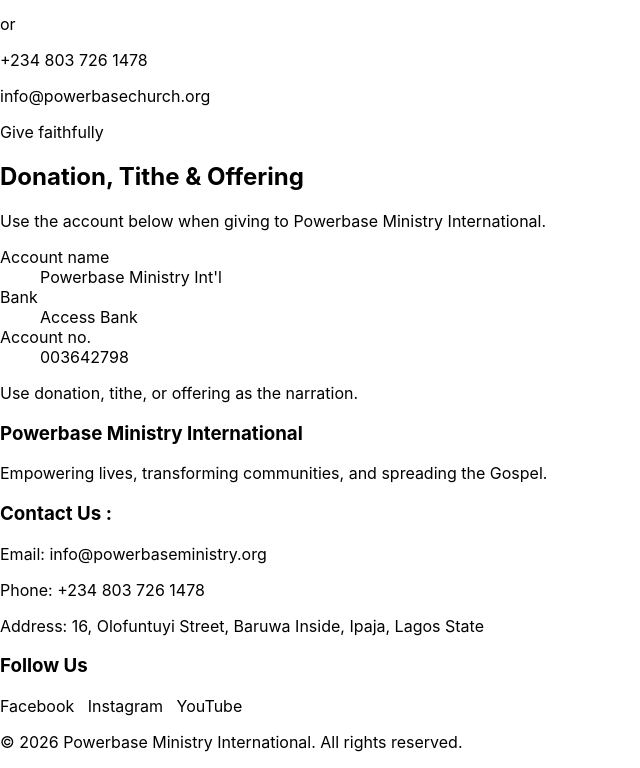
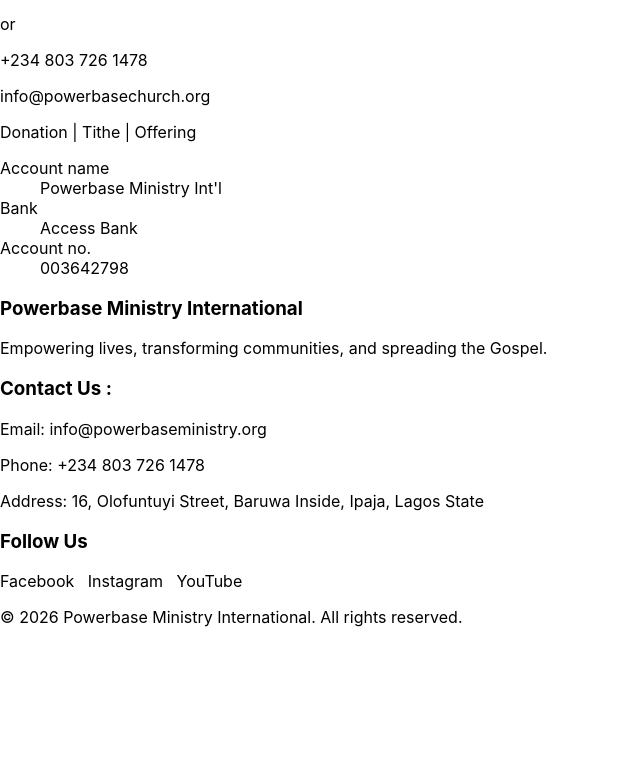
Before and after one commit to Emmycode24/Powerbase-Ministries, a React (Create React App) app: page / in a window 1280 px wide. Shown: the part 3276-4044 px from the top of the page, without its empty margins (0-640 px from the left). After the commit the page ends 3919 px from the top, so only its background shows below. Built offline with nearby package versions, Linux system fonts and the light colour scheme.

Commit message:
Make giving details unobtrusive

```diff
--- a/src/giving.js
+++ b/src/giving.js
@@ -1,11 +1,9 @@
 import React from "react";
 
 const Giving = () => (
-  <aside className="fixed top-20 right-2 z-40 w-[calc(100vw-1rem)] max-w-[16rem] rounded-xl border border-amber-200 bg-white p-3 shadow-2xl sm:top-24 sm:right-4">
-    <p className="text-xs font-semibold uppercase tracking-widest text-amber-700">Give faithfully</p>
-    <h2 className="mt-1 text-sm font-bold text-slate-900 sm:text-base">Donation, Tithe &amp; Offering</h2>
-    <p className="mt-1 text-[11px] text-slate-600">Use the account below when giving to Powerbase Ministry International.</p>
-    <dl className="mt-2 space-y-1 border-t border-slate-100 pt-2 text-[11px] sm:text-xs">
+  <aside className="pointer-events-none fixed top-20 right-2 z-40 w-auto max-w-[13rem] rounded-lg border border-amber-200 bg-white/95 p-2 shadow-lg sm:top-24 sm:right-4">
+    <p className="text-[10px] font-semibold uppercase tracking-wider text-amber-700">Donation | Tithe | Offering</p>
+    <dl className="mt-1 space-y-0.5 border-t border-slate-100 pt-1 text-[10px] sm:text-[11px]">
       <div className="flex justify-between gap-4">
         <dt className="text-slate-500">Account name</dt>
         <dd className="text-right font-semibold text-slate-900">Powerbase Ministry Int&apos;l</dd>
@@ -19,7 +17,6 @@
         <dd className="font-mono text-xs font-bold tracking-wider text-purple-900 sm:text-sm">003642798</dd>
       </div>
     </dl>
-    <p className="mt-2 rounded-lg bg-amber-100 px-2 py-1 text-[10px] text-amber-900">Use donation, tithe, or offering as the narration.</p>
   </aside>
 );
 
```
